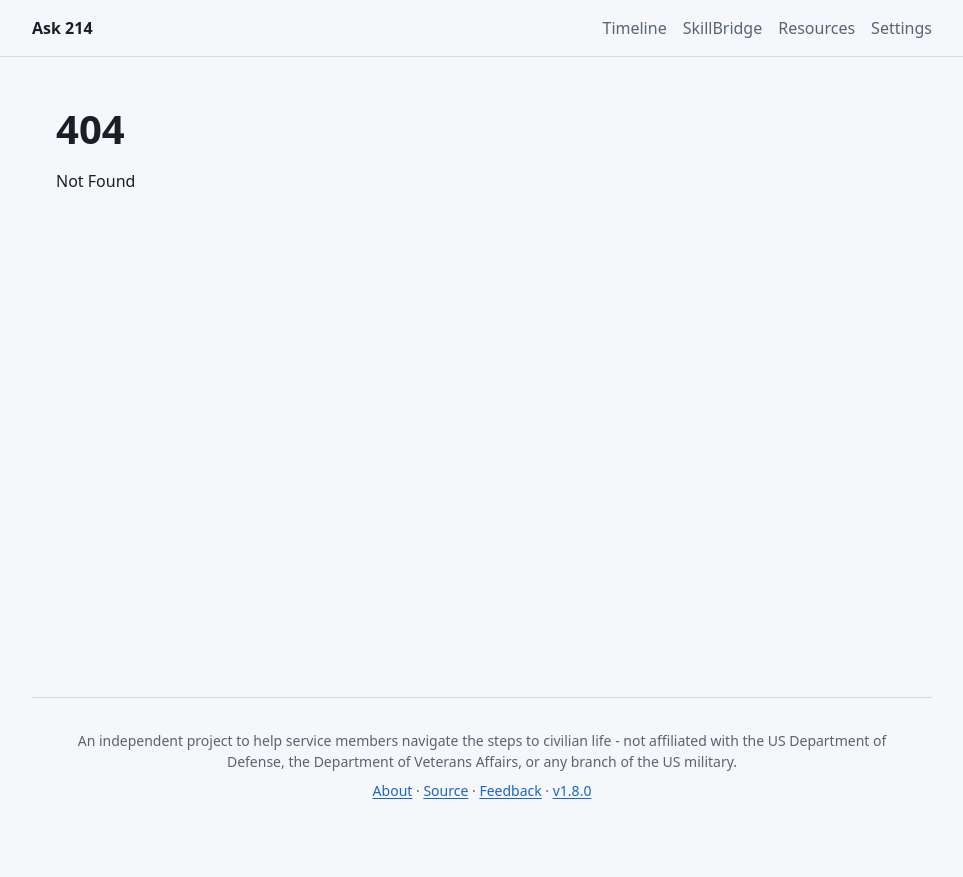
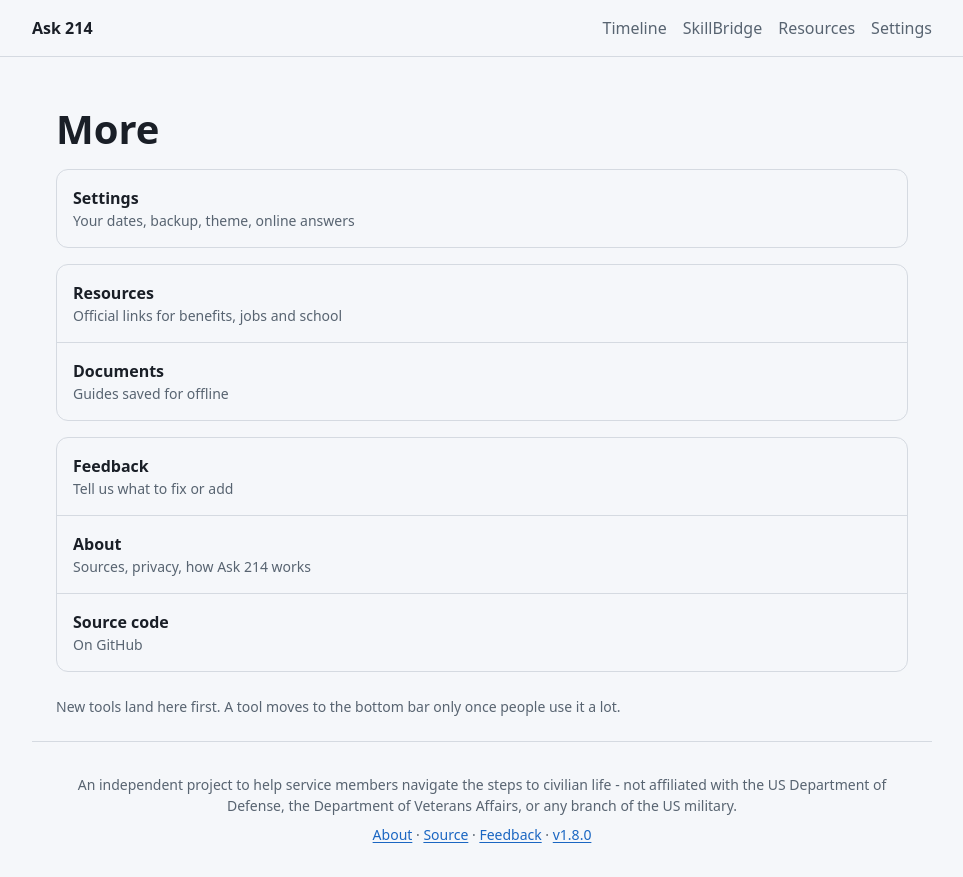
Before and after one commit to GoudyMT/ask214, a SvelteKit app: page /more in a window 1280 px wide. Before the commit this address had no page. Shown: the whole page, without its empty margins (158-1121 px from the left). Before the commit the page ends 833 px from the top, so only its background shows below. Built offline with nearby package versions, Linux system fonts and the light colour scheme.

Commit message:
feat: add the grouped more page

```diff
--- /dev/null
+++ b/src/routes/more/+page.svelte
@@ -0,0 +1,116 @@
+<script lang="ts">
+	import { afterNavigate } from '$app/navigation';
+	import { resolve } from '$app/paths';
+	import { stashRoute } from '$lib/feedback/context';
+	import { getProfileApp } from '$lib/profile/context';
+
+	const app = getProfileApp();
+	// The header's rule: Settings is offered when the app is ready, and when damaged (its erase is the way back).
+	const showSettings = $derived(app.status === 'ready' || app.status === 'damaged');
+
+	// Feedback is sent with the page the person was on. Passing through More must not replace that with "More",
+	// which is not a page feedback can name, so the page they came from is remembered here.
+	let cameFrom: string | undefined;
+	afterNavigate(({ from }) => {
+		cameFrom = from?.url.pathname;
+	});
+	// With no earlier page, "/more" is not a known route: stashing it clears any stale page name.
+	const stashContext = () => stashRoute(cameFrom ?? '/more');
+</script>
+
+<svelte:head>
+	<title>More - Ask 214</title>
+</svelte:head>
+
+<h1>More</h1>
+
+{#if showSettings}
+	<ul class="group">
+		<li>
+			<a class="row" href={resolve('/settings')}>
+				<span class="row__title">Settings</span>
+				<span class="row__text">Your dates, backup, theme, online answers</span>
+			</a>
+		</li>
+	</ul>
+{/if}
+
+<ul class="group">
+	<li>
+		<a class="row" href={resolve('/resources')}>
+			<span class="row__title">Resources</span>
+			<span class="row__text">Official links for benefits, jobs and school</span>
+		</a>
+	</li>
+	<li>
+		<a class="row" href={resolve('/documents')}>
+			<span class="row__title">Documents</span>
+			<span class="row__text">Guides saved for offline</span>
+		</a>
+	</li>
+</ul>
+
+<ul class="group">
+	<li>
+		<a class="row" href={resolve('/feedback')} onclick={stashContext}>
+			<span class="row__title">Feedback</span>
+			<span class="row__text">Tell us what to fix or add</span>
+		</a>
+	</li>
+	<li>
+		<a class="row" href={resolve('/about')}>
+			<span class="row__title">About</span>
+			<span class="row__text">Sources, privacy, how Ask 214 works</span>
+		</a>
+	</li>
+	<li>
+		<a class="row" href="https://github.com/GoudyMT/ask214" rel="external">
+			<span class="row__title">Source code</span>
+			<span class="row__text">On GitHub</span>
+		</a>
+	</li>
+</ul>
+
+<p class="more-note">
+	New tools land here first. A tool moves to the bottom bar only once people use it a lot.
+</p>
+
+<style>
+	.group {
+		list-style: none;
+		margin: 0 0 var(--space-m);
+		padding: 0;
+		border: 1px solid var(--color-border);
+		border-radius: var(--radius-l);
+		overflow: hidden;
+	}
+	.group li + li {
+		border-top: 1px solid var(--color-border);
+	}
+
+	.row {
+		display: block;
+		padding: var(--space-m);
+		text-decoration: none;
+	}
+	/* Inside the clipped box, so the focus ring is drawn inward instead of being cut off. */
+	.row:focus-visible {
+		outline-offset: -2px;
+	}
+	.row__title {
+		display: block;
+		color: var(--color-fg);
+		font-weight: 600;
+	}
+	.row__text {
+		display: block;
+		color: var(--color-fg-muted);
+		font-size: var(--font-size-s);
+	}
+
+	.more-note {
+		margin: var(--space-l) 0 0;
+		color: var(--color-fg-muted);
+		font-size: var(--font-size-s);
+	}
+</style>
```
Also changed, not shown: 1 other file (tests, documents, lock files or other folders).
